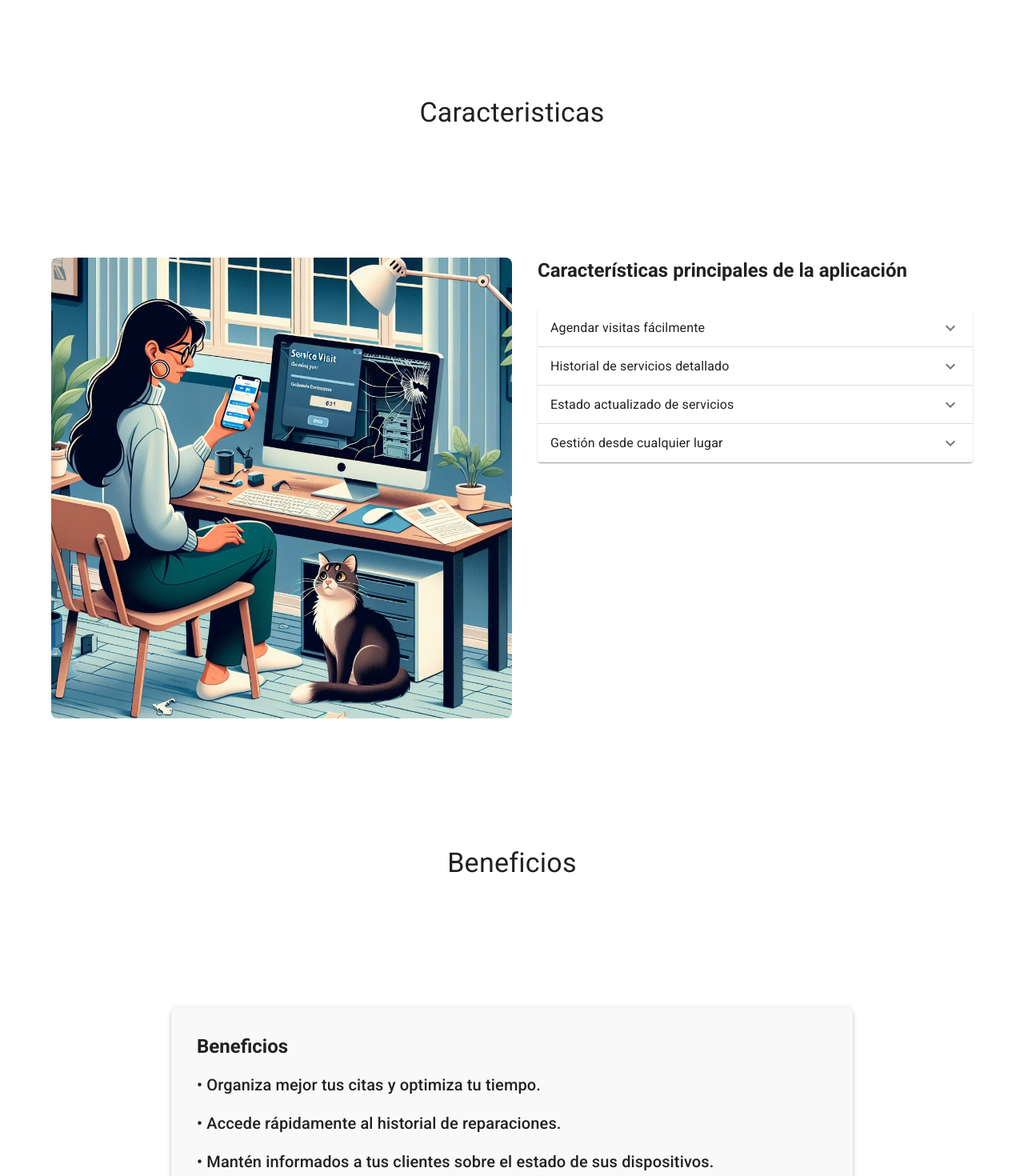
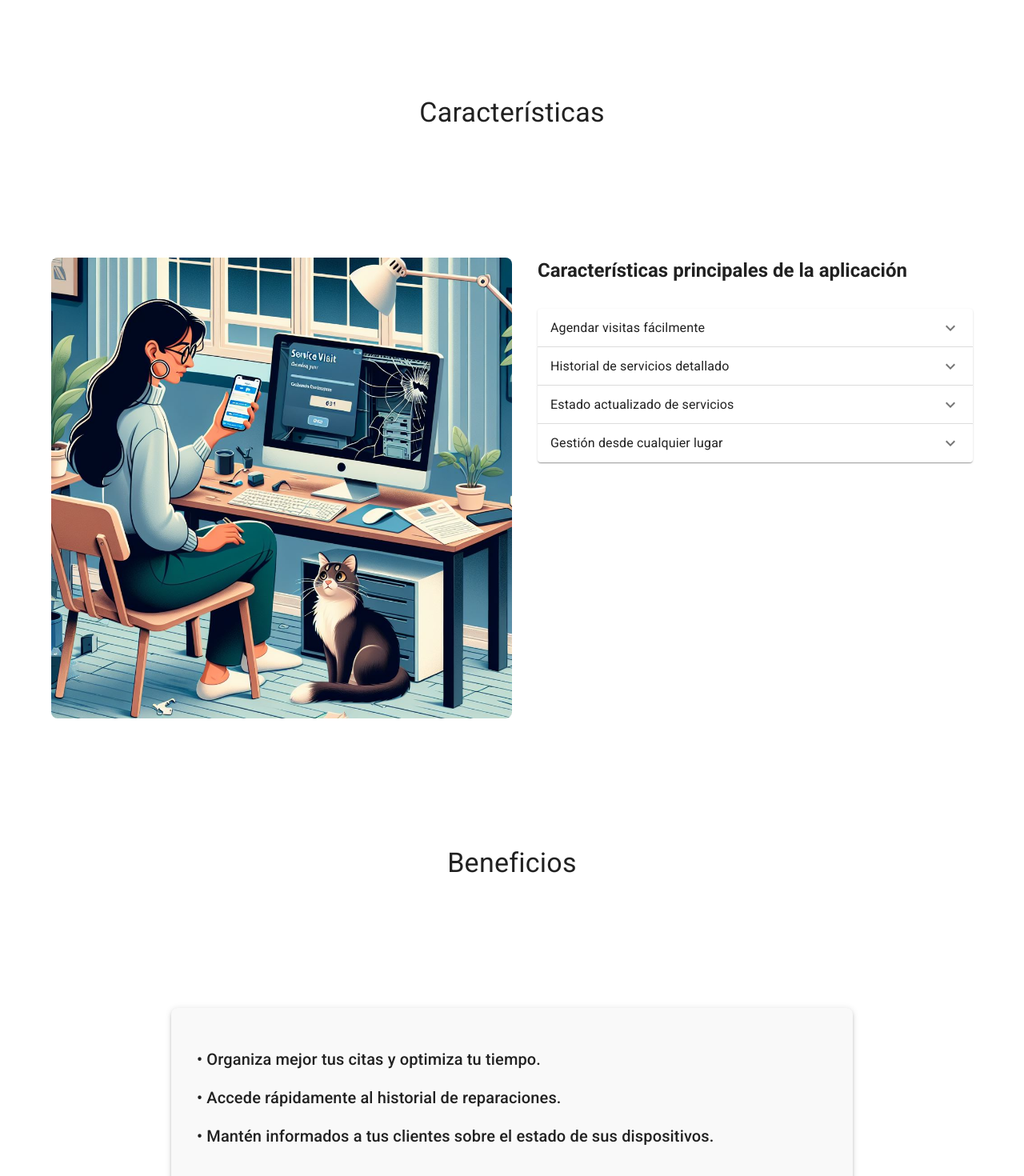
Before and after one commit to German-Cortes/Web-CATTECH, a React (Vite) app: page / in a window 1280 px wide. Shown: the part 840-2310 px from the top of the page at 80% size. Built offline with nearby package versions, Linux system fonts and the light colour scheme.

Commit message:
arreglo menor

```diff
--- a/src/components/Beneficios.tsx
+++ b/src/components/Beneficios.tsx
@@ -13,7 +13,7 @@ const Beneficio = () => {
         }}
       >
         <Typography variant="h5" sx={{ fontWeight: 'bold', marginBottom: '1rem' }}>
-          Beneficios
+
         </Typography>
         <Box sx={{ mt: 2 }}>
           <Typography variant="h6" sx={{ mb: 2 }}>
--- a/src/components/Titulo.tsx
+++ b/src/components/Titulo.tsx
@@ -20,7 +20,7 @@ return (
         component="h2"
         sx={{ textAlign: 'center', mb: 4 }}
       >
-        Caracteristicas
+        Características
       </Typography>
 
     </Box>
```
